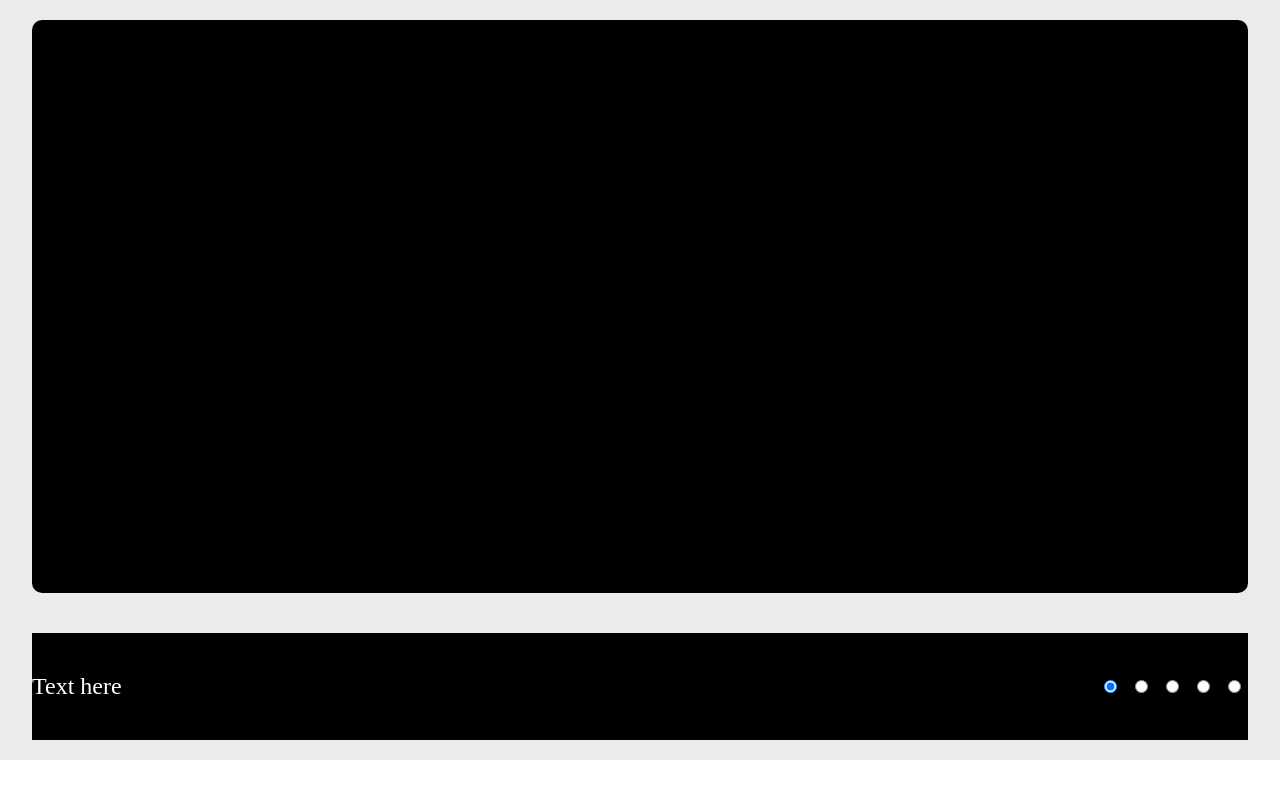
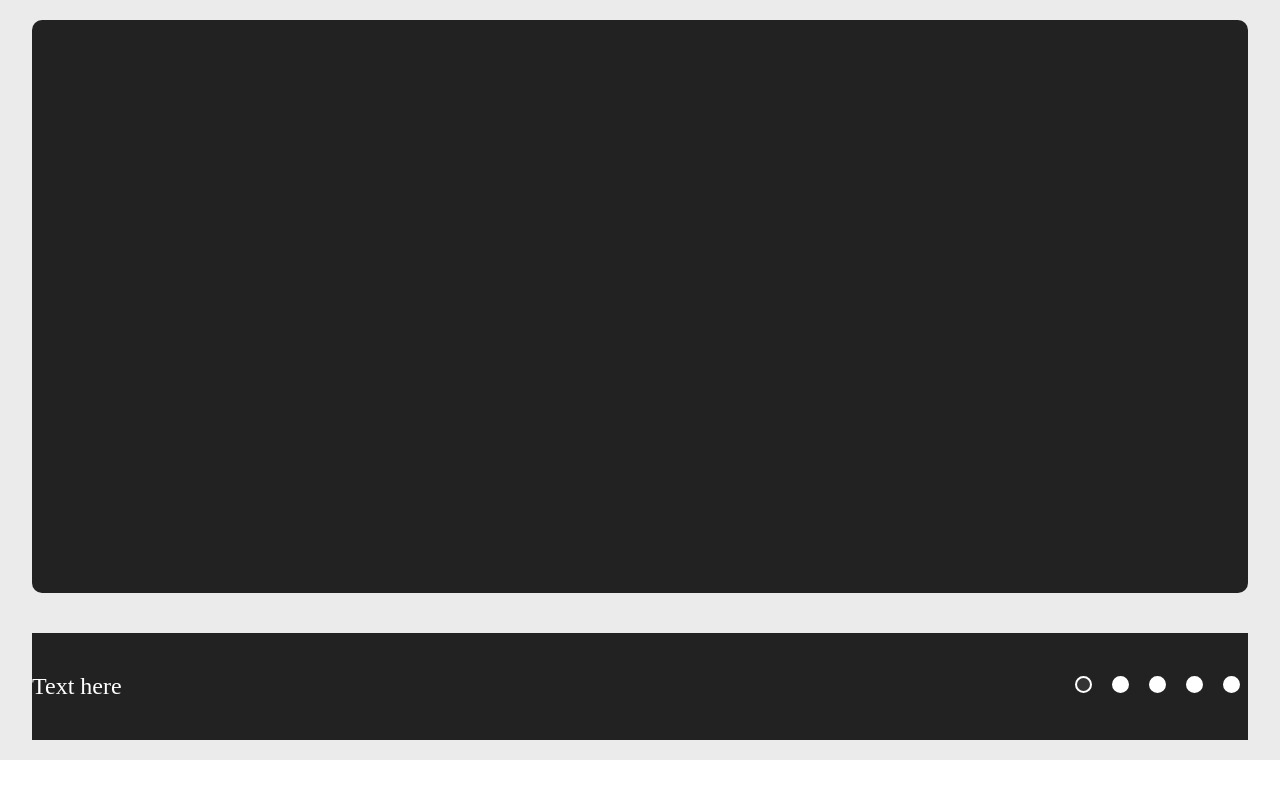
Before and after one commit to Tianika/cssMemSlider, a plain HTML site: page cssMemSlider/index.html in a window 1280 px wide. Drawn offline with Linux system fonts and the light colour scheme.

Commit message:
feat: add style for inputs 2021-10-16 13:36:35

```diff
--- a/cssMemSlider/style.css
+++ b/cssMemSlider/style.css
@@ -2,6 +2,10 @@
   box-sizing: border-box;
   margin: 0;
   padding: 0;
+}
+
+:root {
+  --dark: rgb(34, 34, 34);
 }
 
 .wrapper {
@@ -19,7 +23,7 @@
   width: 95%;
   height: 80%;
   margin: 20px auto;
-  background: #000;
+  background: var(--dark);
   border-radius: 10px;
 }
 
@@ -30,7 +34,7 @@
   width: 95%;
   height: 15%;
   margin: 20px auto;
-  background: #000;
+  background: var(--dark);
   color: #fff;
 }
 
@@ -39,8 +43,31 @@
 }
 
 input[type='radio'] {
+  -webkit-appearance: none;
+  -moz-appearance: none;
+  appearance: none;
   cursor: pointer;
-  margin: 7px;
-  padding: initial;
-  border: initial;
+  margin: 3px;
+  width: 27px;
+  height: 27px;
+  background-color: #fff;
+  border-radius: 50%;
+  border: 5px solid var(--dark);
+  transition: background-color 0.5s linear;
 }
+
+input[type='radio']:hover {
+  background-color: rgb(168, 243, 118);
+}
+
+input[type='radio']:active {
+  background-color: rgb(250, 226, 118);
+  border: 5px solid rgb(250, 226, 118);
+}
+
+input[type='radio']:checked {
+  background-color: #fff;
+  background-image: url(./svg/circle.svg);
+  background-repeat: no-repeat;
+  background-position: center center;
+}
```
Also changed, not shown: cssMemSlider/svg/circle.svg (added).
